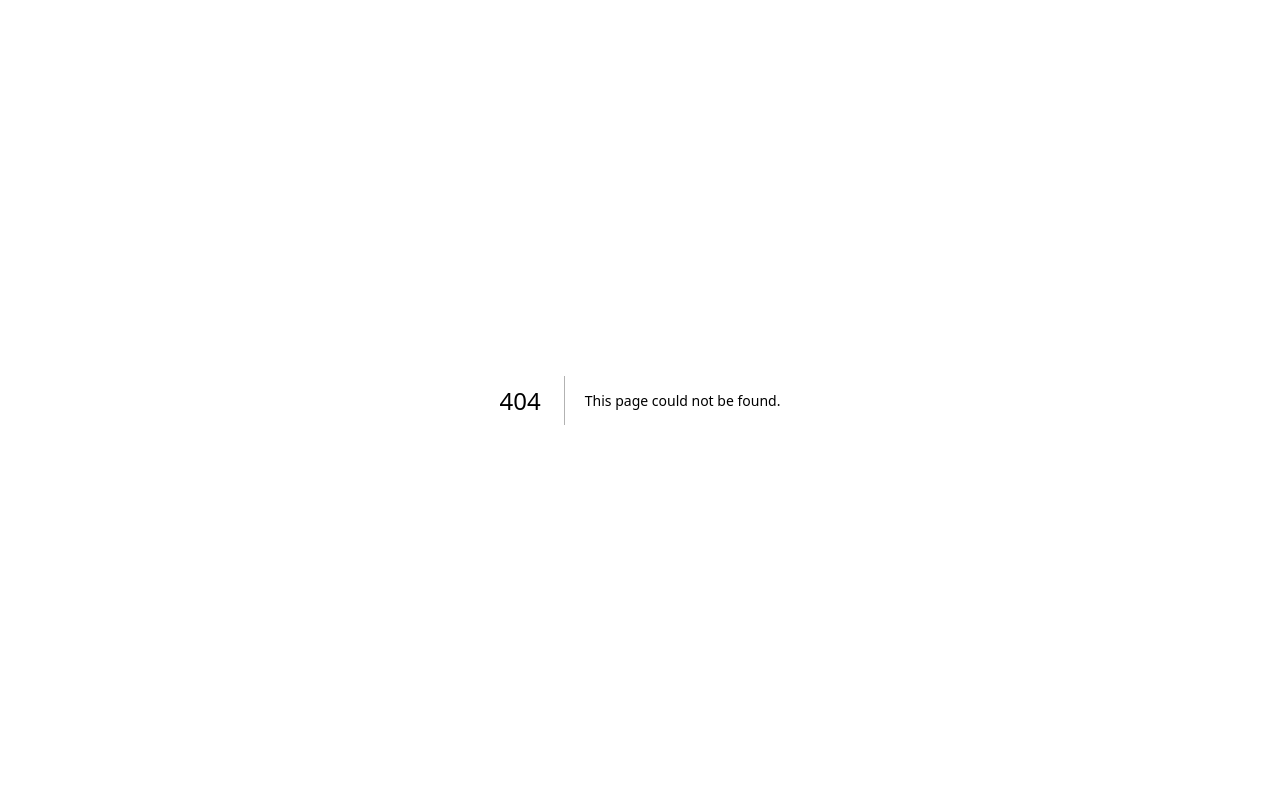
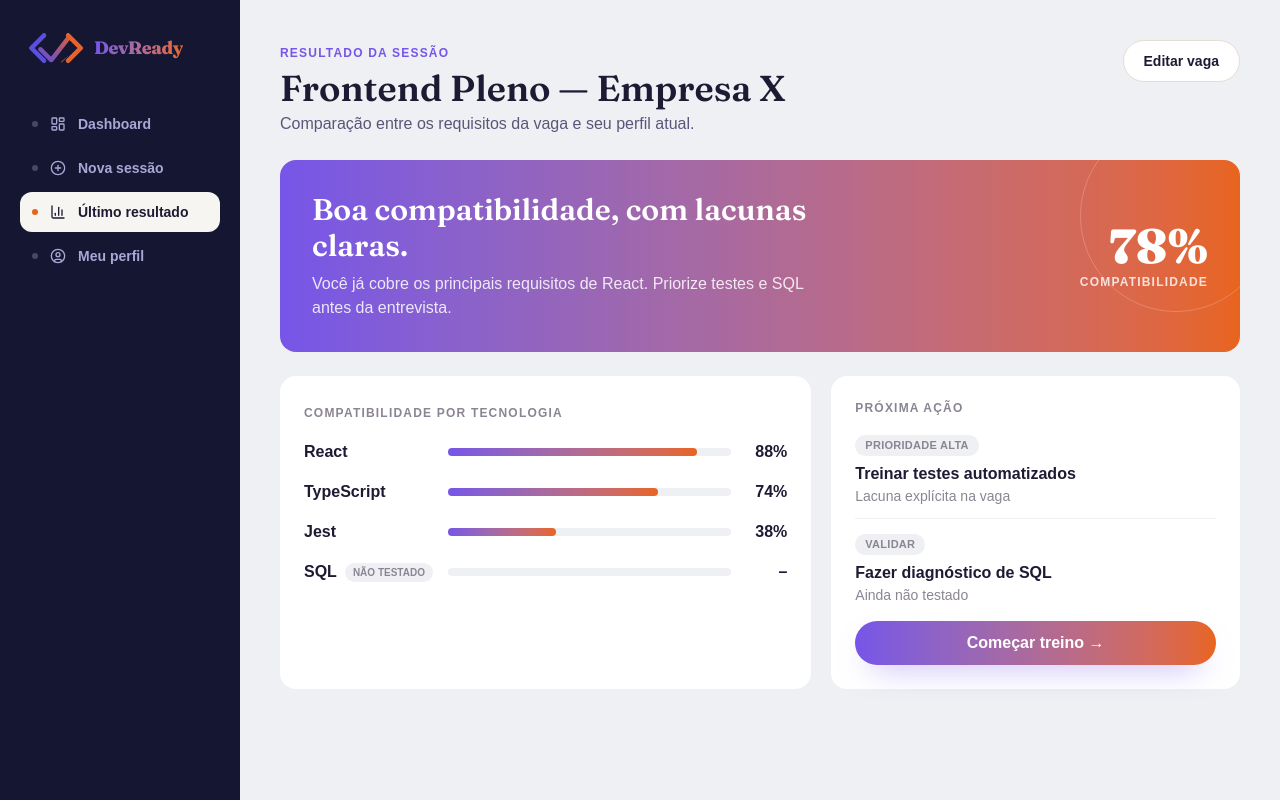
Before and after one commit to juninhos-comunidade/devready, a Next.js app: page /dashboard/resultado in a window 1280 px wide. Before the commit this address had no page. Built offline with nearby package versions, Linux system fonts and the light colour scheme.

Commit message:
cria tela de resultado da sessao com edicao de vaga embutida (frontend apenas)

```diff
--- /dev/null
+++ b/app/dashboard/resultado/page.tsx
@@ -0,0 +1,200 @@
+"use client";
+
+import { useState } from "react";
+import Link from "next/link";
+import { Sidebar } from "@/components/Sidebar";
+
+// Mesma lógica do Dashboard: dado mocado só pra tela não ficar vazia. Aqui
+// especificamente é o resultado de UMA sessão (a vaga "Frontend Pleno —
+// Empresa X"), diferente do Dashboard, que mostra a média de todas as sessões.
+const compatibilidade = [
+  { nome: "React", porcentagem: 88, testado: true },
+  { nome: "TypeScript", porcentagem: 74, testado: true },
+  { nome: "Jest", porcentagem: 38, testado: true },
+  { nome: "SQL", porcentagem: null, testado: false },
+];
+
+const proximaAcao = [
+  {
+    badge: "Prioridade alta",
+    titulo: "Treinar testes automatizados",
+    descricao: "Lacuna explícita na vaga",
+  },
+  {
+    badge: "Validar",
+    titulo: "Fazer diagnóstico de SQL",
+    descricao: "Ainda não testado",
+  },
+];
+
+const descricaoVagaOriginal = `Vaga para Frontend Pleno na Empresa X. Buscamos alguém com sólida experiência em React e TypeScript, que já tenha trabalhado com testes automatizados (Jest). Conhecimento em SQL é um diferencial.`;
+
+export default function Resultado() {
+  // a tela de Nova Sessão (onde a vaga foi originalmente colada) vive numa
+  // branch separada, ainda não mesclada — por isso a edição acontece aqui
+  // mesmo, sem depender de navegar pra outra tela. Isso também bate com o
+  // requisito 4.3: "substituir o texto da vaga na mesma sessão"
+  const [editando, setEditando] = useState(false);
+  const [descricaoVaga, setDescricaoVaga] = useState(descricaoVagaOriginal);
+
+  function handleSalvarEdicao(e: React.SubmitEvent<HTMLFormElement>) {
+    e.preventDefault();
+    // TODO: reenviar a descrição atualizada pra IA reprocessar a análise
+    // (seção 4.3: "o sistema reprocessa a análise automaticamente") e
+    // atualizar o percentual/lista de compatibilidade com o resultado novo
+    setEditando(false);
+  }
+
+  return (
+    <div className="flex min-h-screen bg-[#eef0f3]">
+      <Sidebar />
+
+      <main className="flex-1 p-6 md:p-10">
+        <div className="flex flex-wrap items-start justify-between gap-4">
+          <div>
+            <span className="text-xs font-extrabold tracking-widest text-[#7755e8] uppercase">
+              Resultado da sessão
+            </span>
+            <h1 className="font-[family-name:var(--font-display)] mt-1 text-3xl md:text-4xl text-[#1d1b33]">
+              Frontend Pleno — Empresa X
+            </h1>
+            <p className="mt-1 text-[#59567a]">
+              Comparação entre os requisitos da vaga e seu perfil atual.
+            </p>
+          </div>
+
+          {!editando && (
+            <button
+              type="button"
+              onClick={() => setEditando(true)}
+              className="rounded-full border-[1.5px] border-[#e4dfd3] bg-white px-5 py-2.5 text-sm font-extrabold text-[#1d1b33] transition hover:border-[#7755e8]"
+            >
+              Editar vaga
+            </button>
+          )}
+        </div>
+
+        {editando ? (
+          <form
+            onSubmit={handleSalvarEdicao}
+            className="mt-6 rounded-2xl bg-white p-6 md:p-8"
+          >
+            <label htmlFor="descricao-vaga" className="text-sm font-extrabold text-[#1d1b33]">
+              Descrição da vaga
+            </label>
+            <textarea
+              id="descricao-vaga"
+              rows={6}
+              value={descricaoVaga}
+              onChange={(e) => setDescricaoVaga(e.target.value)}
+              className="mt-1.5 w-full resize-none rounded-xl border-[1.5px] border-[#e4dfd3] bg-white px-4 py-3 text-[#1d1b33] focus:border-[#7755e8] focus:outline-none focus:ring-2 focus:ring-[#7755e8]/30"
+            />
+            <div className="mt-4 flex flex-col-reverse gap-3 sm:flex-row">
+              <button
+                type="button"
+                onClick={() => {
+                  setDescricaoVaga(descricaoVagaOriginal);
+                  setEditando(false);
+                }}
+                className="flex-1 rounded-full border-[1.5px] border-[#e4dfd3] px-5 py-2.5 font-extrabold text-[#1d1b33] transition hover:border-[#7755e8] sm:flex-none"
+              >
+                Cancelar
+              </button>
+              <button
+                type="submit"
+                className="flex-1 rounded-full bg-gradient-to-r from-[#7755e8] to-[#e8641d] px-6 py-2.5 font-extrabold text-white shadow-[0_14px_32px_-16px_rgba(119,85,232,0.75)] transition hover:-translate-y-0.5 sm:flex-none"
+              >
+                Salvar e reanalisar
+              </button>
+            </div>
+          </form>
+        ) : (
+          <div className="relative mt-6 overflow-hidden rounded-2xl bg-gradient-to-r from-[#7755e8] to-[#e8641d] p-8 text-white">
+            <div className="pointer-events-none absolute -right-8 -top-10 h-48 w-48 rounded-full border border-white/20" />
+            <div className="relative flex flex-wrap items-center justify-between gap-6">
+              <div className="max-w-lg">
+                <h2 className="font-[family-name:var(--font-display)] text-2xl font-semibold md:text-3xl">
+                  Boa compatibilidade, com lacunas claras.
+                </h2>
+                <p className="mt-2 text-white/85">
+                  Você já cobre os principais requisitos de React. Priorize
+                  testes e SQL antes da entrevista.
+                </p>
+              </div>
+              <div className="text-right">
+                <div className="font-[family-name:var(--font-display)] text-5xl font-extrabold">
+                  78%
+                </div>
+                <div className="mt-1 text-xs font-extrabold uppercase tracking-widest text-white/80">
+                  Compatibilidade
+                </div>
+              </div>
+            </div>
+          </div>
+        )}
+
+        <div className="mt-6 grid gap-5 md:grid-cols-[1.3fr_1fr]">
+          <div className="rounded-2xl bg-white p-6">
+            <span className="text-xs font-extrabold uppercase tracking-widest text-[#8b8593]">
+              Compatibilidade por tecnologia
+            </span>
+
+            <ul className="mt-4 grid gap-4">
+              {compatibilidade.map(({ nome, porcentagem, testado }) => (
+                <li key={nome} className="flex items-center gap-4">
+                  <div className="flex w-32 shrink-0 items-center gap-2">
+                    <span className="font-bold text-[#1d1b33]">{nome}</span>
+                    {!testado && (
+                      <span className="whitespace-nowrap rounded-full bg-[#eef0f3] px-2 py-0.5 text-[10px] font-bold uppercase text-[#8b8593]">
+                        não testado
+                      </span>
+                    )}
+                  </div>
+                  <div className="h-2 flex-1 rounded-full bg-[#eef0f3]">
+                    {testado && (
+                      <div
+                        className="h-2 rounded-full bg-gradient-to-r from-[#7755e8] to-[#e8641d]"
+                        style={{ width: `${porcentagem}%` }}
+                      />
+                    )}
+                  </div>
+                  <span className="w-10 text-right font-bold text-[#1d1b33]">
+                    {testado ? `${porcentagem}%` : "–"}
+                  </span>
+                </li>
+              ))}
+            </ul>
+          </div>
+
+          <div className="flex flex-col rounded-2xl bg-white p-6">
+            <span className="text-xs font-extrabold uppercase tracking-widest text-[#8b8593]">
+              Próxima ação
+            </span>
+
+            <ul className="mt-4 grid divide-y divide-[#eef0f3]">
+              {proximaAcao.map(({ badge, titulo, descricao }) => (
+                <li key={titulo} className="py-3 first:pt-0 last:pb-0">
+                  <span className="inline-block rounded-full bg-[#eef0f3] px-2.5 py-0.5 text-[11px] font-extrabold uppercase tracking-wide text-[#8b8593]">
+                    {badge}
+                  </span>
+                  <p className="mt-1.5 font-bold text-[#1d1b33]">{titulo}</p>
+                  <p className="text-sm text-[#8b8593]">{descricao}</p>
+                </li>
+              ))}
+            </ul>
+
+            {/* TODO: "Modalidades de treino" (quiz, desafio de código, perguntas
+                comportamentais — seção 4.4) ainda não existe como tela. Por
+                enquanto o link só aponta pra rota prevista, que dá 404 */}
+            <Link
+              href="/dashboard/resultado/treino"
+              className="mt-4 flex min-h-[44px] items-center justify-center gap-2 rounded-full bg-gradient-to-r from-[#7755e8] to-[#e8641d] px-6 font-extrabold text-white shadow-[0_14px_32px_-16px_rgba(119,85,232,0.75)] transition hover:-translate-y-0.5"
+            >
+              Começar treino →
+            </Link>
+          </div>
+        </div>
+      </main>
+    </div>
+  );
+}
```
